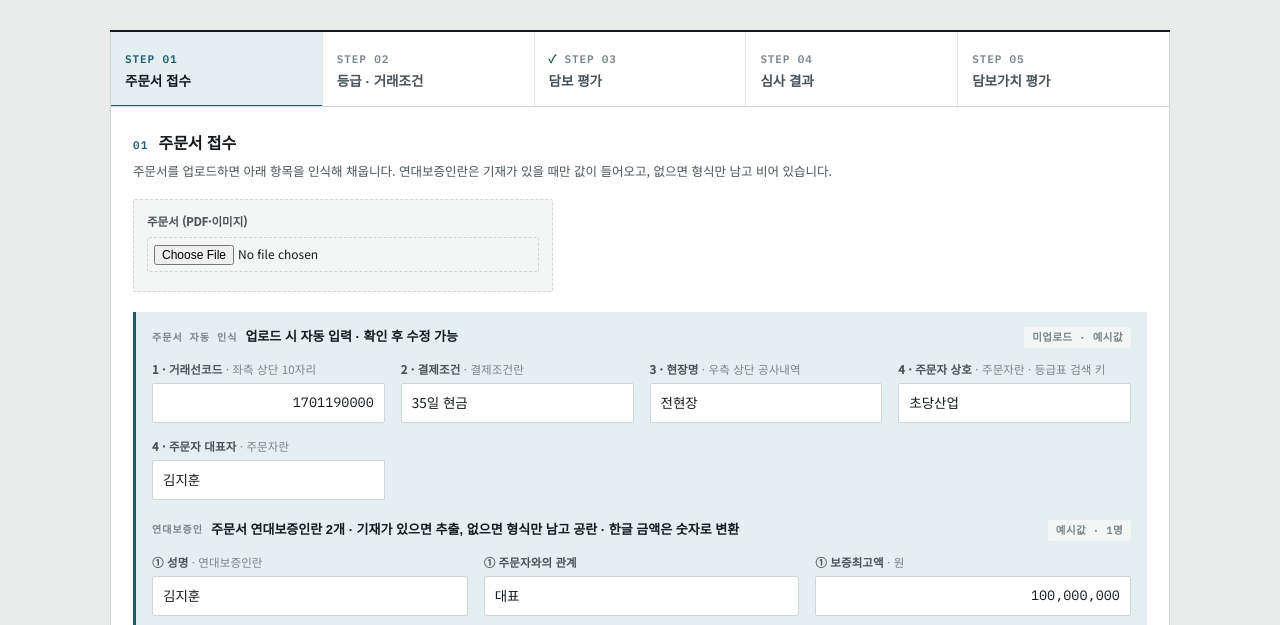
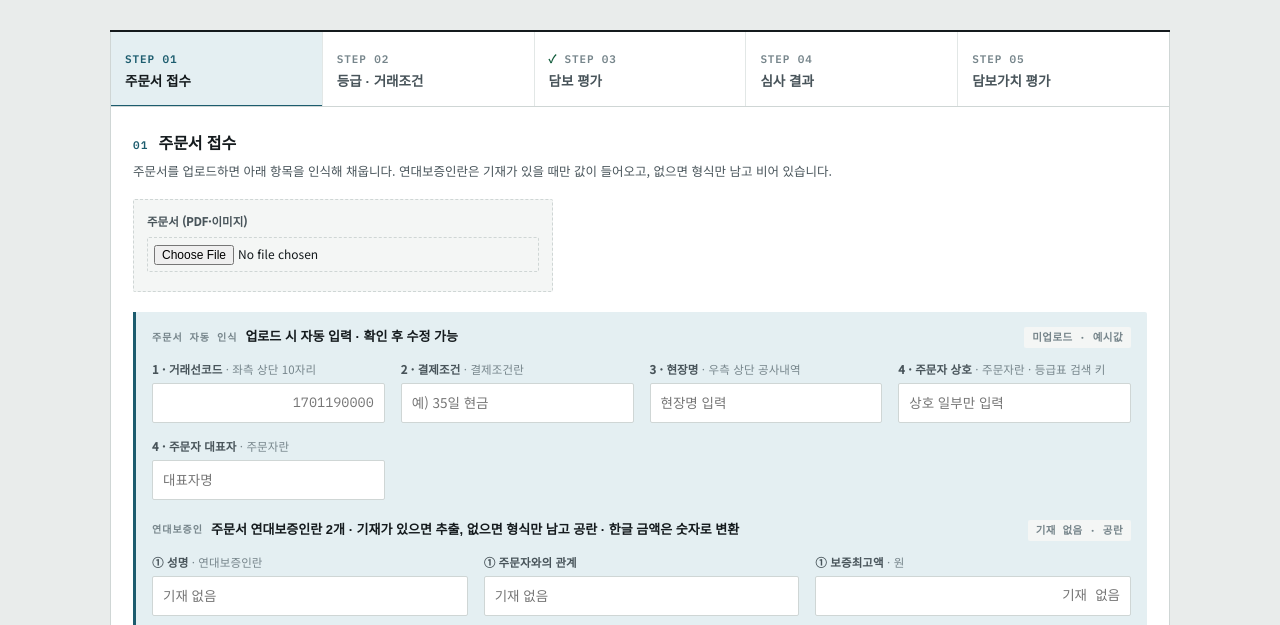
Before and after one commit to handokgyu-dotcom/ABC, a plain HTML site: page credit-workflow/remicon_credit_workflow.html in a window 1280 px wide. Shown: the part 125-750 px from the top of the page. Drawn offline with Linux system fonts and the light colour scheme; a web font is replaced by a local one.

Commit message:
STEP1 주문서 미업로드 시 관련 필드를 빈 값으로 표시
- 거래선코드/결제조건/현장명/주문자 상호/주문자 대표: 기본 예시값 제거,
  주문서 파일 input이 비워지면 자동으로 공란 처리 (clearOrderFields)
- 연대보증인 ① 성명/관계/보증최고액도 ②와 동일하게 placeholder="기재 없음"으로 통일
- "예시 · 신규 거래처"/"예시 · 등급 수록 거래처" 버튼의 샘플 데이터 채움 동작은 그대로 유지

Co-Authored-By: Claude Sonnet 5 <noreply@anthropic.com>

```diff
--- a/credit-workflow/remicon_credit_workflow.html
+++ b/credit-workflow/remicon_credit_workflow.html
@@ -222,22 +222,22 @@ footer.foot{max-width:1060px;margin:26px auto 0;color:var(--ink-3);font-size:11.
     <div class="sub-h"><span class="tag">주문서 자동 인식</span>업로드 시 자동 입력 · 확인 후 수정 가능<span class="st" id="st_order"></span></div>
     <div class="grid">
       <label class="f"><span>1 · 거래선코드 <em>· 좌측 상단 10자리</em></span>
-        <input type="text" id="i_code" class="num" inputmode="numeric" maxlength="14" placeholder="1701190000" value="1701190000"></label>
+        <input type="text" id="i_code" class="num" inputmode="numeric" maxlength="14" placeholder="1701190000"></label>
       <label class="f"><span>2 · 결제조건 <em>· 결제조건란</em></span>
-        <input type="text" id="i_pay" placeholder="예) 35일 현금" value="35일 현금"></label>
+        <input type="text" id="i_pay" placeholder="예) 35일 현금"></label>
       <label class="f"><span>3 · 현장명 <em>· 우측 상단 공사내역</em></span>
-        <input type="text" id="i_site" value="전현장"></label>
+        <input type="text" id="i_site" placeholder="현장명 입력"></label>
       <label class="f"><span>4 · 주문자 상호 <em>· 주문자란 · 등급표 검색 키</em></span>
-        <input type="text" id="i_name" list="dl_comp" placeholder="상호 일부만 입력" value="초당산업">
+        <input type="text" id="i_name" list="dl_comp" placeholder="상호 일부만 입력">
         <datalist id="dl_comp"></datalist></label>
       <label class="f"><span>4 · 주문자 대표자 <em>· 주문자란</em></span>
-        <input type="text" id="i_ceo" value="김지훈"></label>
+        <input type="text" id="i_ceo" placeholder="대표자명"></label>
     </div>
       <div class="sub-h" style="margin-top:20px"><span class="tag">연대보증인</span>주문서 연대보증인란 2개 · 기재가 있으면 추출, 없으면 형식만 남고 공란 · 한글 금액은 숫자로 변환<span class="st" id="st_gr"></span></div>
       <div class="grid">
-        <label class="f"><span>① 성명 <em>· 연대보증인란</em></span><input type="text" id="i_gr" value="김지훈"></label>
-        <label class="f"><span>① 주문자와의 관계</span><input type="text" id="i_grrel" value="대표"></label>
-        <label class="f"><span>① 보증최고액 <em>· 원</em></span><input type="text" id="i_grmax" class="num" value="100,000,000"></label>
+        <label class="f"><span>① 성명 <em>· 연대보증인란</em></span><input type="text" id="i_gr" placeholder="기재 없음"></label>
+        <label class="f"><span>① 주문자와의 관계</span><input type="text" id="i_grrel" placeholder="기재 없음"></label>
+        <label class="f"><span>① 보증최고액 <em>· 원</em></span><input type="text" id="i_grmax" class="num" placeholder="기재 없음"></label>
       </div>
       <div class="grid" style="margin-top:12px">
         <label class="f"><span>② 성명 <em>· 기재 시</em></span><input type="text" id="i_gr2" placeholder="기재 없음"></label>
@@ -517,9 +517,13 @@ const OCR={f_order:{got:'f_order_got',st:['st_order'],n:[4],label:['4개 항목'
   f_deungi:{got:'f_deungi_got',st:['st_deungi','st_eul'],n:[8,3],label:['8개 항목','을구 3행']},
   f_ins:{got:'f_ins_got',st:['st_ins'],n:[9],label:['9개 항목']}};
 function setSt(id,cls,txt){const e=$(id);if(!e)return;e.className='st '+cls;e.textContent=txt}
+/* 주문서 미업로드 시 빈 값(placeholder="기재 없음"/자체 안내문구)으로 되돌리는 항목들.
+   연대보증인 ①(i_gr/i_grrel/i_grmax)도 ②와 동일하게 "기재 없음"으로 취급한다. */
+const ORDER_FIELDS=['i_code','i_pay','i_site','i_name','i_ceo','i_gr','i_grrel','i_grmax'];
+function clearOrderFields(){ORDER_FIELDS.forEach(id=>{if($(id))$(id).value=''})}
 function grSt(uploaded){
   const n=[($('i_gr').value||'').trim(),($('i_gr2')?$('i_gr2').value:'').trim()].filter(Boolean).length;
-  if(!uploaded){setSt('st_gr','off',n?'예시값 · '+n+'명':'공란');return}
+  if(!uploaded){setSt('st_gr','off',n?'예시값 · '+n+'명':'기재 없음 · 공란');return}
   setSt('st_gr',n?'on':'off',n?'기재 '+n+'명 · 추출':'기재 없음 · 공란');
 }
 Object.keys(OCR).forEach(k=>{
@@ -529,7 +533,7 @@ Object.keys(OCR).forEach(k=>{
   $(k).addEventListener('change',e=>{
     const f=e.target.files&&e.target.files[0];
     $(c.got).textContent=f?(f.name+' · '+Math.round(f.size/1024)+' KB'):'';
-    if(!f){c.st.forEach(id=>setSt(id,'off','미업로드 · 예시값'));if(k==='f_order'){grSt(false);markDone(0,false)}save();return}
+    if(!f){c.st.forEach(id=>setSt(id,'off','미업로드 · 예시값'));if(k==='f_order'){clearOrderFields();grSt(false);markDone(0,false)}save();return}
     c.st.forEach(id=>setSt(id,'run','인식 중…'));
     setTimeout(()=>{c.st.forEach((id,i)=>setSt(id,'on','인식 완료 · '+c.label[i]));if(k==='f_order')grSt(true)},700);
     if(k==='f_order')markDone(0,true);
```
